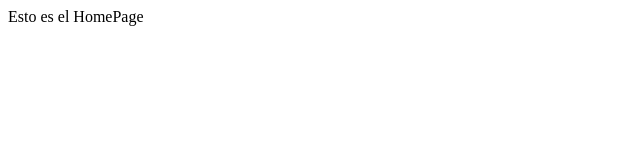
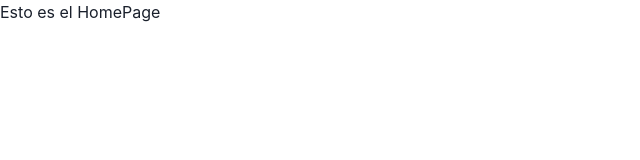
Before and after one commit to nicoco28z/Sprint-2-ITBA, a React (Create React App) app in the folder homebanking/: page / in a window 1280 px wide. Shown: the top 160 px of the page, without its empty margins (0-640 px from the left). Built offline with nearby package versions, Linux system fonts and the light colour scheme.

Commit message:
Agrego librería ChakraUI

```diff
--- a/homebanking/package.json
+++ b/homebanking/package.json
@@ -3,6 +3,7 @@
   "version": "0.1.0",
   "private": true,
   "dependencies": {
+    "@chakra-ui/react": "^2.8.0",
     "@testing-library/jest-dom": "^5.17.0",
     "@testing-library/react": "^13.4.0",
     "@testing-library/user-event": "^13.5.0",
--- a/homebanking/src/index.jsx
+++ b/homebanking/src/index.jsx
@@ -1,11 +1,13 @@
-import React from 'react';
-import ReactDOM from 'react-dom/client';
-import HomePage from './Pages/HomePage';
+import React from "react";
+import ReactDOM from "react-dom/client";
+import HomePage from "./Pages/HomePage";
+import { ChakraProvider } from '@chakra-ui/react'
 
-
-const root = ReactDOM.createRoot(document.getElementById('root'));
+const root = ReactDOM.createRoot(document.getElementById("root"));
 root.render(
   <React.StrictMode>
-    <HomePage />
+    <ChakraProvider>
+      <HomePage />
+    </ChakraProvider>
   </React.StrictMode>
 );
```
Also changed, not shown: 1 other file (tests, documents, lock files or other folders).
